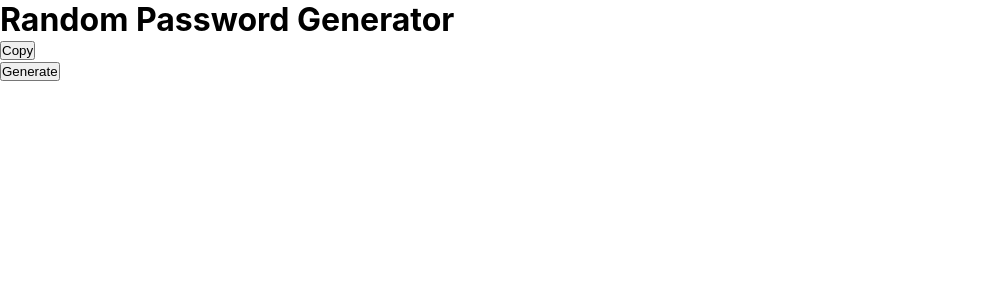
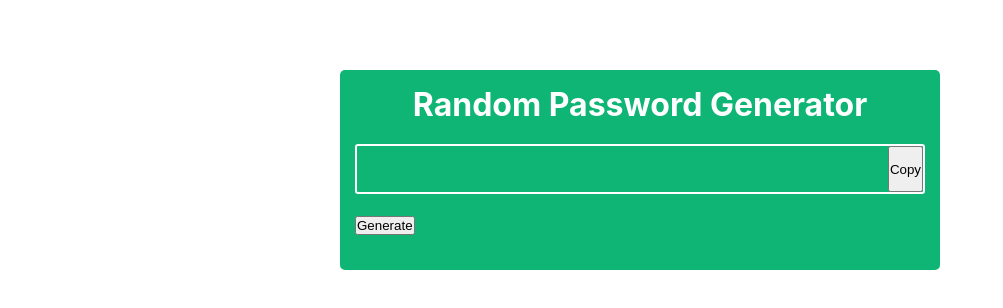
Before and after one commit to matyiu/js-password-generator, a React (Create React App) app: page / in a window 1280 px wide. Shown: the top 308 px of the page, without its empty margins (0-1003 px from the left). Built offline with nearby package versions, Linux system fonts and the light colour scheme.

Commit message:
Finished styling PasswordGeneratorForm Component

```diff
--- a/src/components/PasswordGeneratorForm.css
+++ b/src/components/PasswordGeneratorForm.css
@@ -0,0 +1,39 @@
+.password-generator {
+    max-width: 600px;
+    min-width: 300px;
+    width: calc(100% - 20px);
+    margin: 70px auto;
+    background: #0EB575;
+    padding: 15px;
+    border-radius: 5px;
+}
+
+.password-generator > * {
+    margin-bottom: 20px;
+}
+
+.password-generator__title {
+    color: white;
+    text-align: center;
+    font-size: 2em;
+    margin-bottom: 20px;
+}
+
+.password-generator__password-group {
+    display: flex;
+    flex-wrap: nowrap;
+    border: 2px solid white;
+    border-radius: 3px;
+    height: 50px;
+    align-items: stretch;
+    justify-content: space-between;
+}
+
+.password-generator__password {
+    height: 100%;
+    width: 100%;
+    display: flex;
+    justify-content: center;
+    align-items: center;
+    padding: 0 10px;
+}
```
